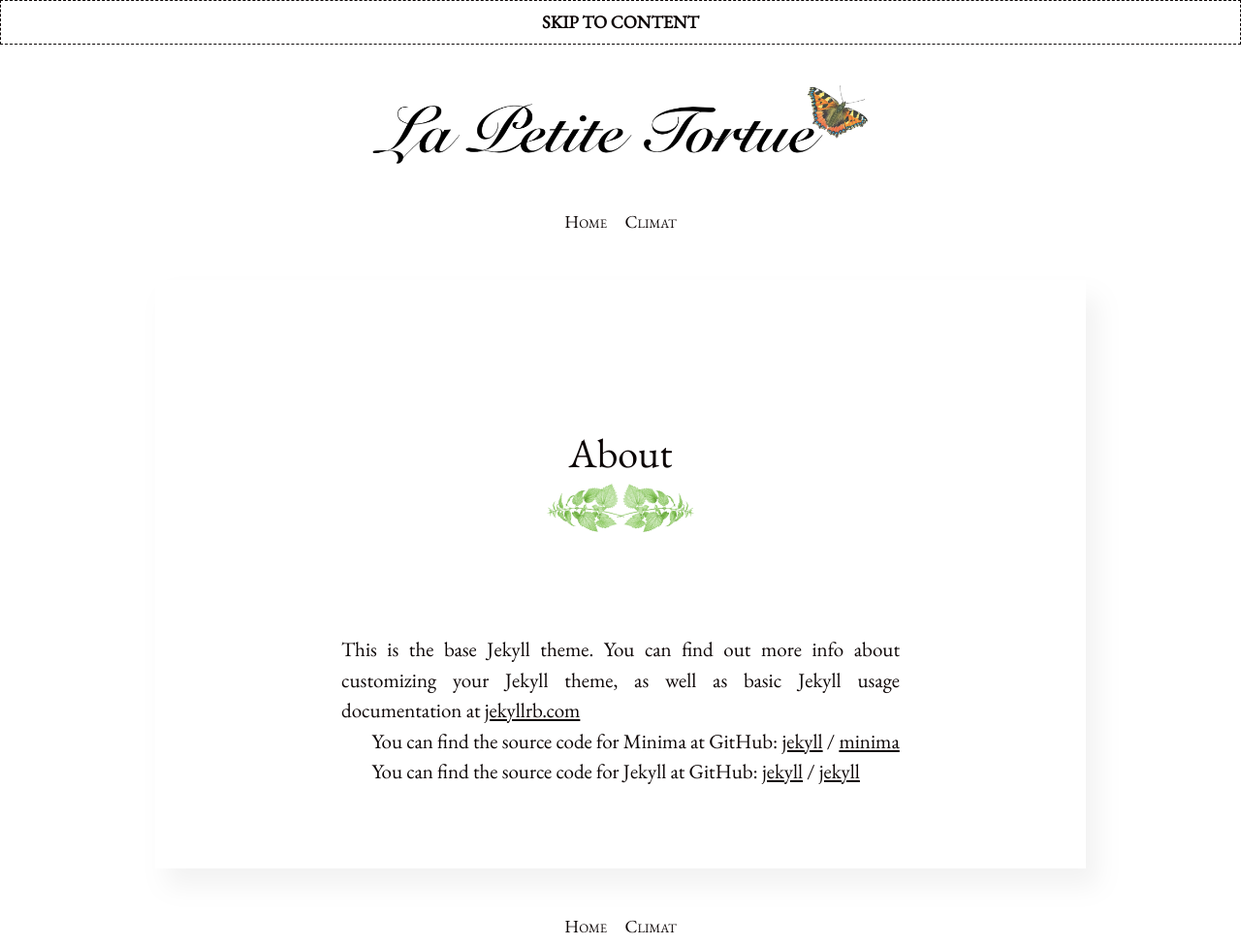
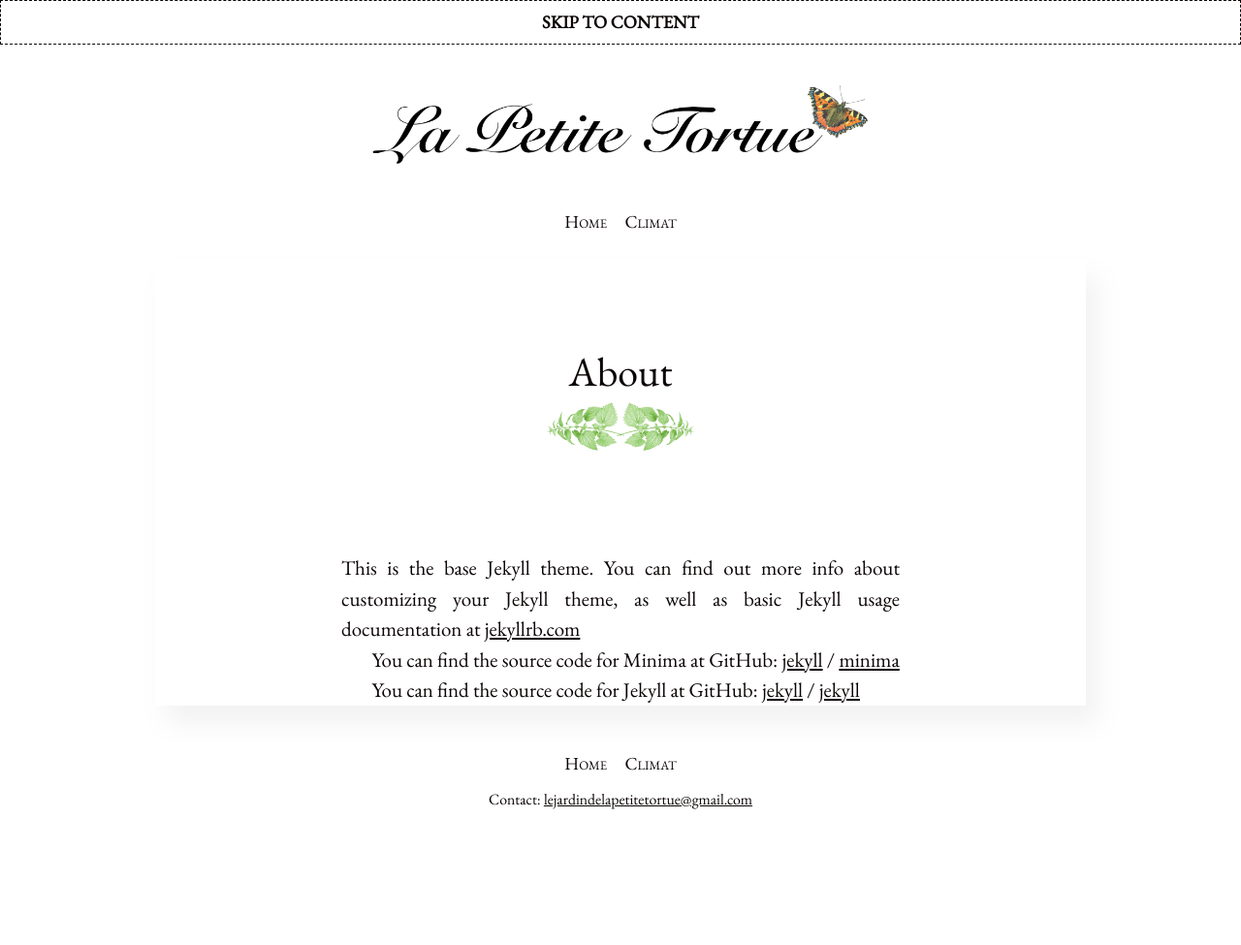
Before and after one commit to lejardindelapetitetortue/lejardindelapetitetortue.github.io, a Jekyll site: the page built from about.markdown, in a window 1280 px wide. Shown: the whole page at 97% size. Built offline with Jekyll 4.4.1, drawn with Linux system fonts in a browser that asks for light colours; after the commit the page ends 900 px from its top, so only the background shows below that.

Commit message:
Add google search

```diff
--- a/_layouts/default.html
+++ b/_layouts/default.html
@@ -5,6 +5,7 @@
     <meta charset="utf-8">
     <meta http-equiv="X-UA-Compatible" content="IE=edge">
     <meta name="viewport" content="width=device-width, initial-scale=1">
+    <meta name="google-site-verification" content="FJz7wv7eekz7jBVHHevj10gvRfimwAXxH0Ea_es-zcI" />
 
     <title>{{ site.title }}{% if page.title and page.title != "" %} &mdash; {{ page.title }}{% endif %}</title>
 
@@ -47,5 +48,17 @@
       </aside>
     {% endunless %}
 
+    {% if site.email %}
+    <aside class="site-credits">
+      <p>
+        <small>
+          Contact:
+          <a href="mailto:{{ site.email }}" >
+            {{ site.email }}
+          </a>
+        </small>
+    </p>
+  </aside>
+    {% endif %}
   </body>
 </html>
--- a/_sass/_article.scss
+++ b/_sass/_article.scss
@@ -1,8 +1,8 @@
 .post {
   background: white;
-  margin: 2em auto;
+  margin:  auto;
   max-width: 60rem;
-  padding: 2em 0;
+  padding: 0;
   box-shadow: 12px 18px 24px rgba(darken($brand-color, 50%), .1);
 }
 
```
